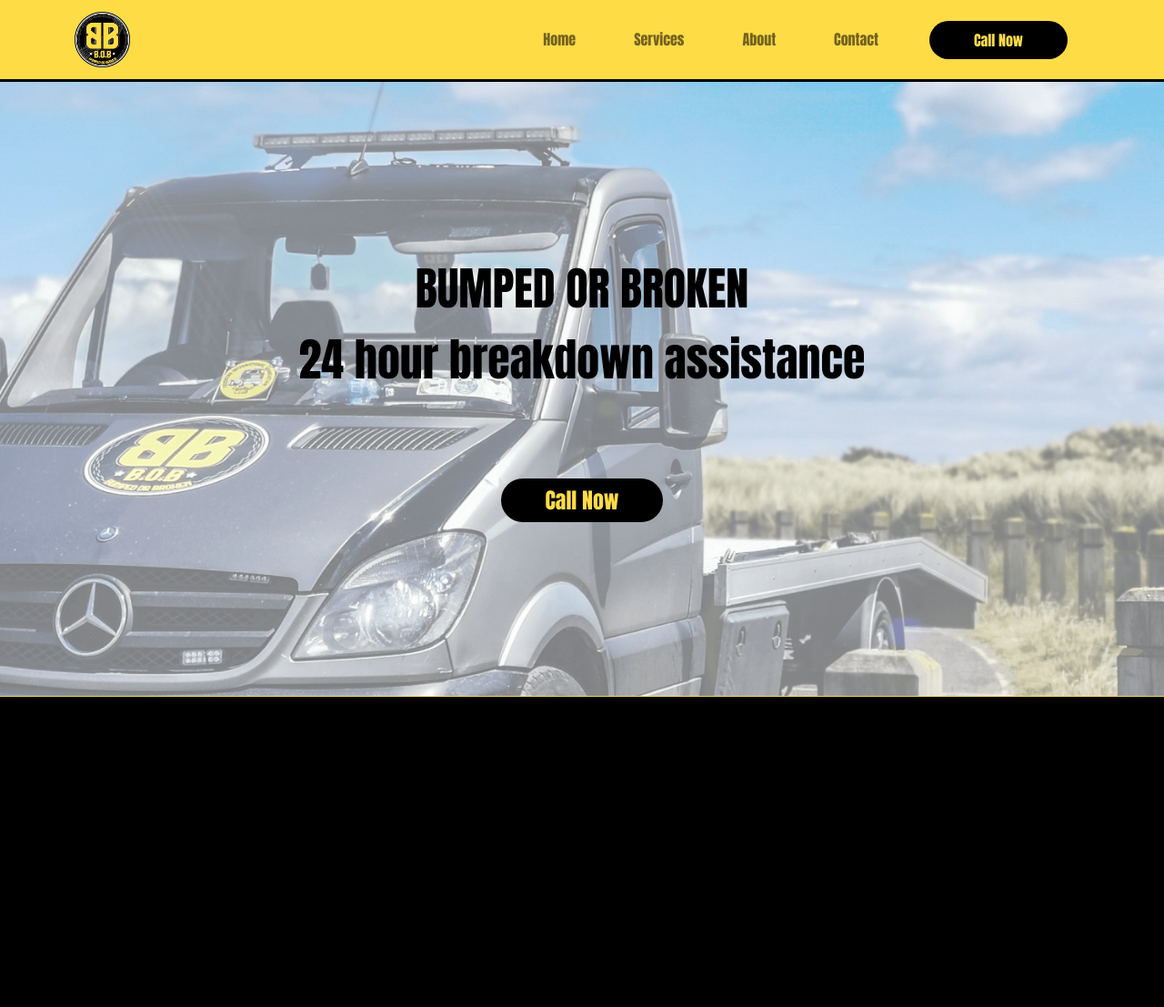
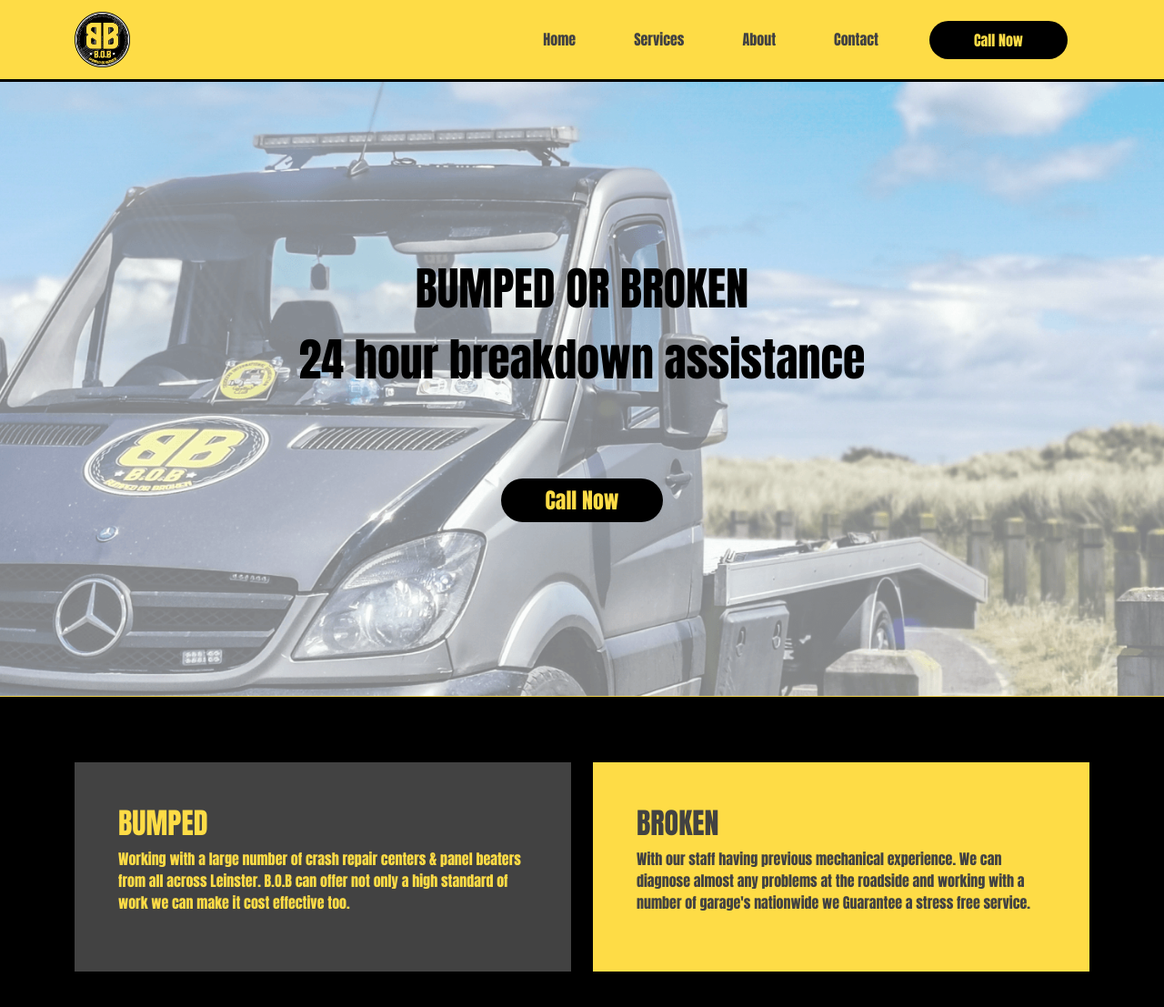
Before and after one commit to josefzacek/bumpedorbroken.ie, a Jekyll site: the page built from index.html, in a window 1280 px wide and 1172 px high. Shown: the top 1107 px of the window at 91% size. Built offline with Jekyll 4.4.1, drawn with Linux system fonts in a browser that asks for light colours.

Commit message:
add under banner section

```diff
--- a/_sass/style.scss
+++ b/_sass/style.scss
@@ -34,9 +34,18 @@
   background-color: $yellow-color;
 }
 
+.bg-brown {
+  background-color: $brown-color;
+}
+
 .text-yellow {
   color: $yellow-color;
 }
+
+.text-brown {
+  color: $brown-color;
+}
+
 .banner-section {
   @media (min-width: 992px){
     background-image: url(/assets/images/Banner-background-image.png);
--- a/index.html
+++ b/index.html
@@ -18,3 +18,21 @@
     </div>
   </div>
 </div>
+
+<div class="container pt-3">
+  <div class="row my-5 gx-4">
+    <div class="col-md-6 text-yellow my-2">
+      <div class="bg-brown p-5">
+        <h2>BUMPED</h2>
+        <p>Working with a large number of crash repair centers &amp; panel beaters from all across Leinster. B.O.B can offer not only a high standard of work we can make it cost effective too.</p>
+      </div>
+    </div>
+
+    <div class="col-md-6 text-brown my-2">
+      <div class="bg-yellow p-5">
+        <h2>BROKEN</h2>
+        <p>With our staff having previous mechanical experience. We can diagnose almost any problems at the roadside and working with a number of garage's nationwide we Guarantee a stress free service.</p>
+      </div>
+    </div>
+  </div>
+</div>
```
